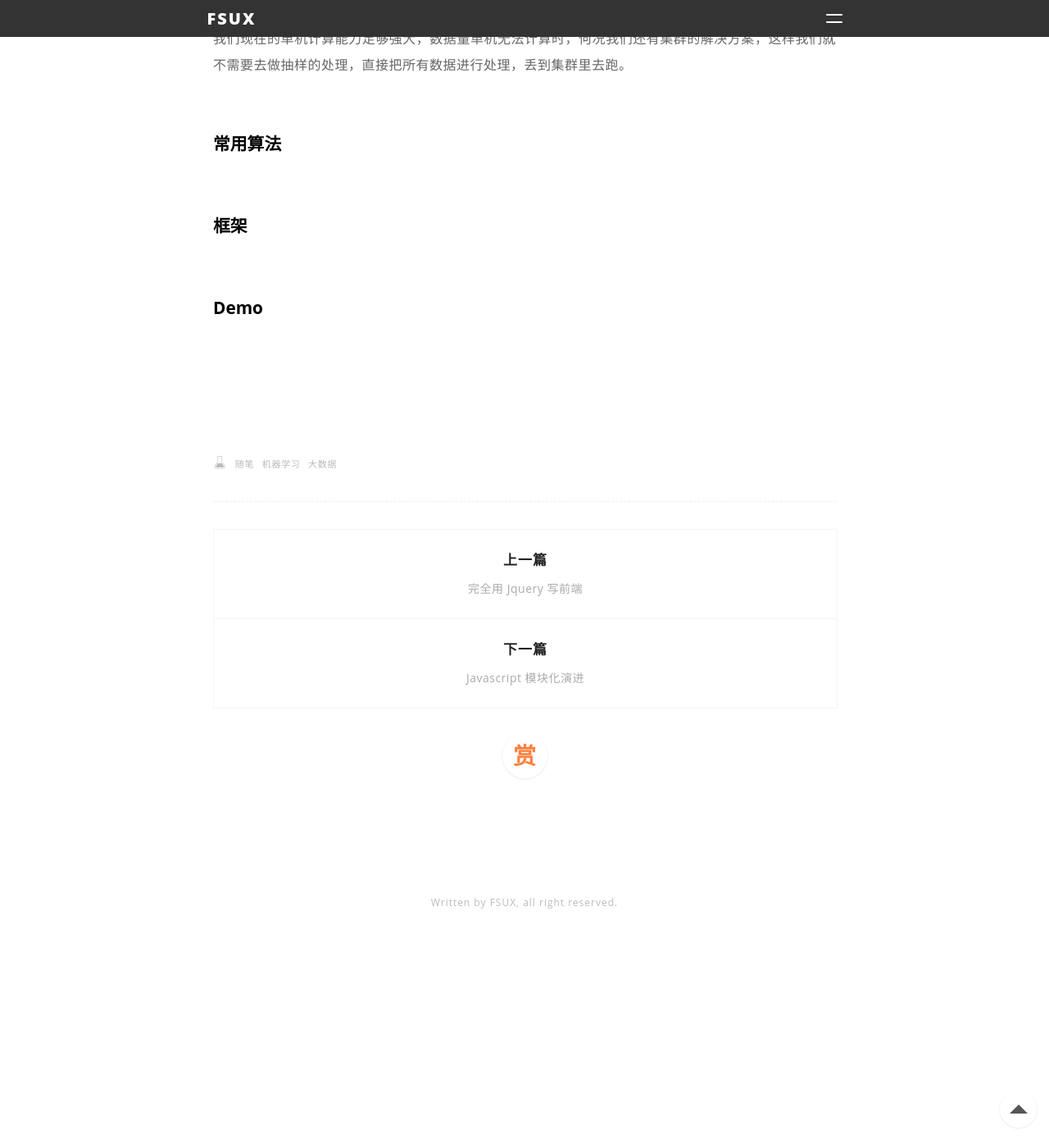
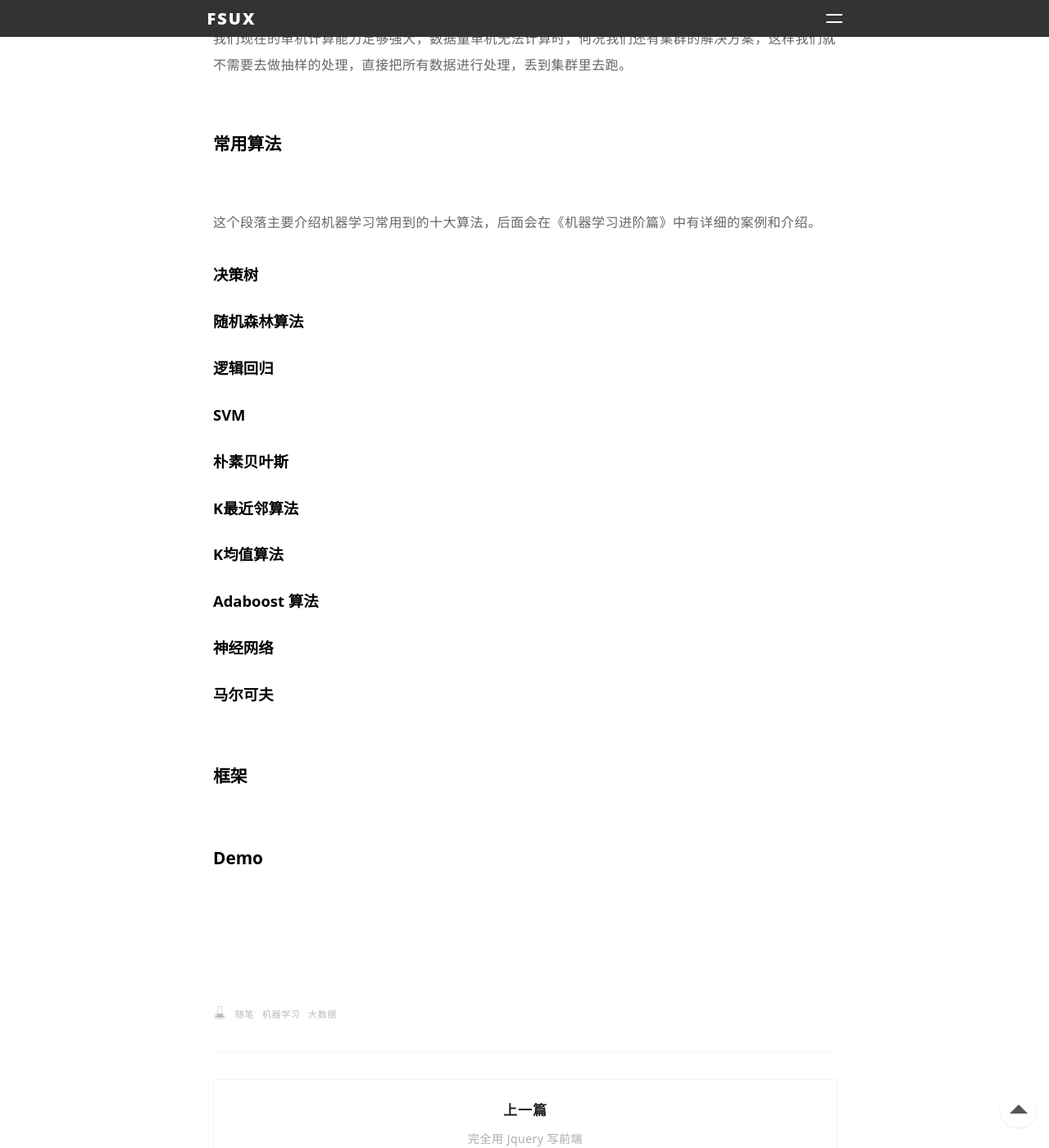
Before and after one commit to Haonancx/Haonancx.github.io, a Jekyll site: the page built from _posts/2017-1-23-Introduction-to-Machine-Learning.markdown, in a window 1280 px wide and 1400 px high, scrolled down 3148 px. Shown: the whole window at 82% size. Built offline with Jekyll 4.4.1, drawn with Linux system fonts in a browser that asks for light colours; nearby versions of some CDN libraries; Markdown is read by kramdown in place of the engine named in the settings; comment, search, counter and statistics services are not loaded; before the commit the page ends 4273 px from its top, so only the background shows below that.

Commit message:
文章整理

```diff
--- a/_posts/2017-1-23-Introduction-to-Machine-Learning.markdown
+++ b/_posts/2017-1-23-Introduction-to-Machine-Learning.markdown
@@ -67,6 +67,19 @@ tags: 随笔 机器学习 大数据
 
 ### 常用算法
 
+这个段落主要介绍机器学习常用到的十大算法，后面会在《机器学习进阶篇》中有详细的案例和介绍。
+
+#### 决策树
+#### 随机森林算法
+#### 逻辑回归
+#### SVM
+#### 朴素贝叶斯
+#### K最近邻算法
+#### K均值算法
+#### Adaboost 算法
+#### 神经网络
+#### 马尔可夫
+
 ### 框架
 
 ### Demo
```
